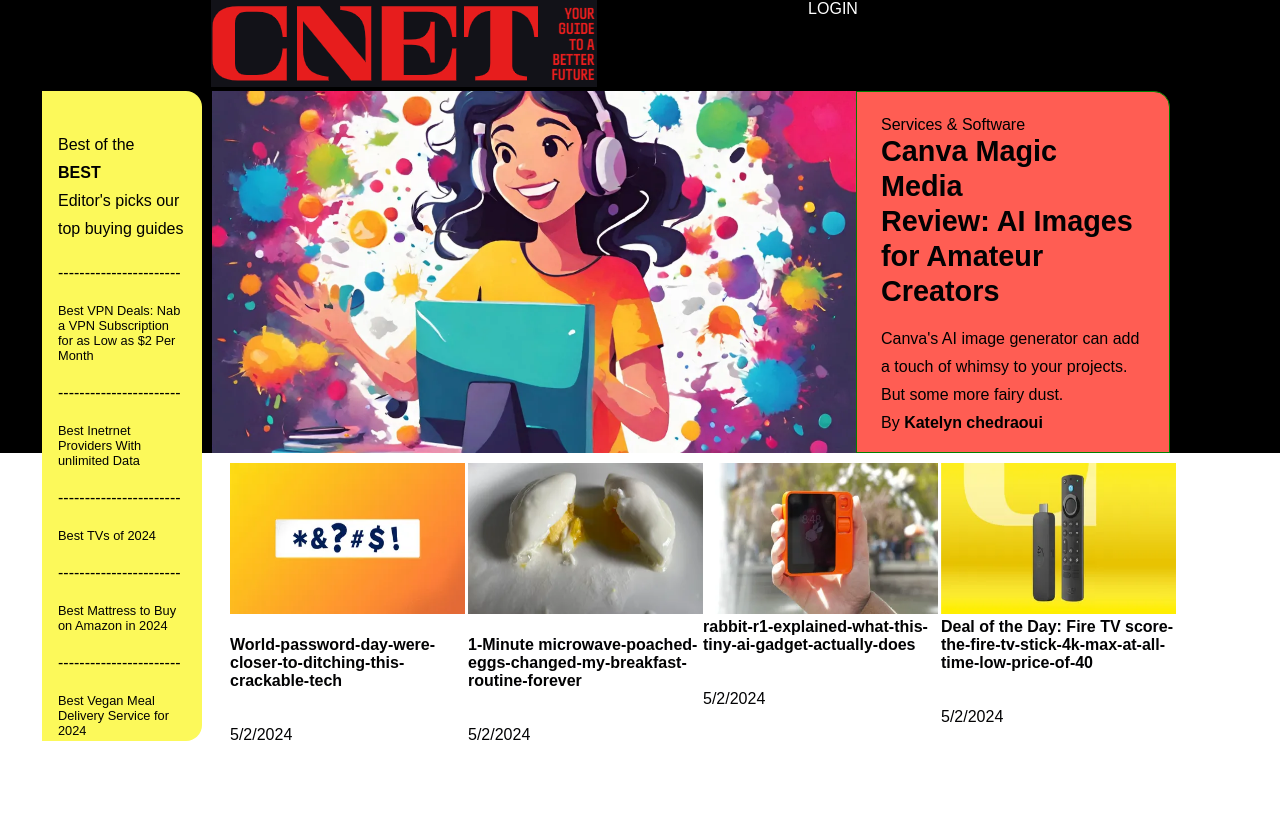
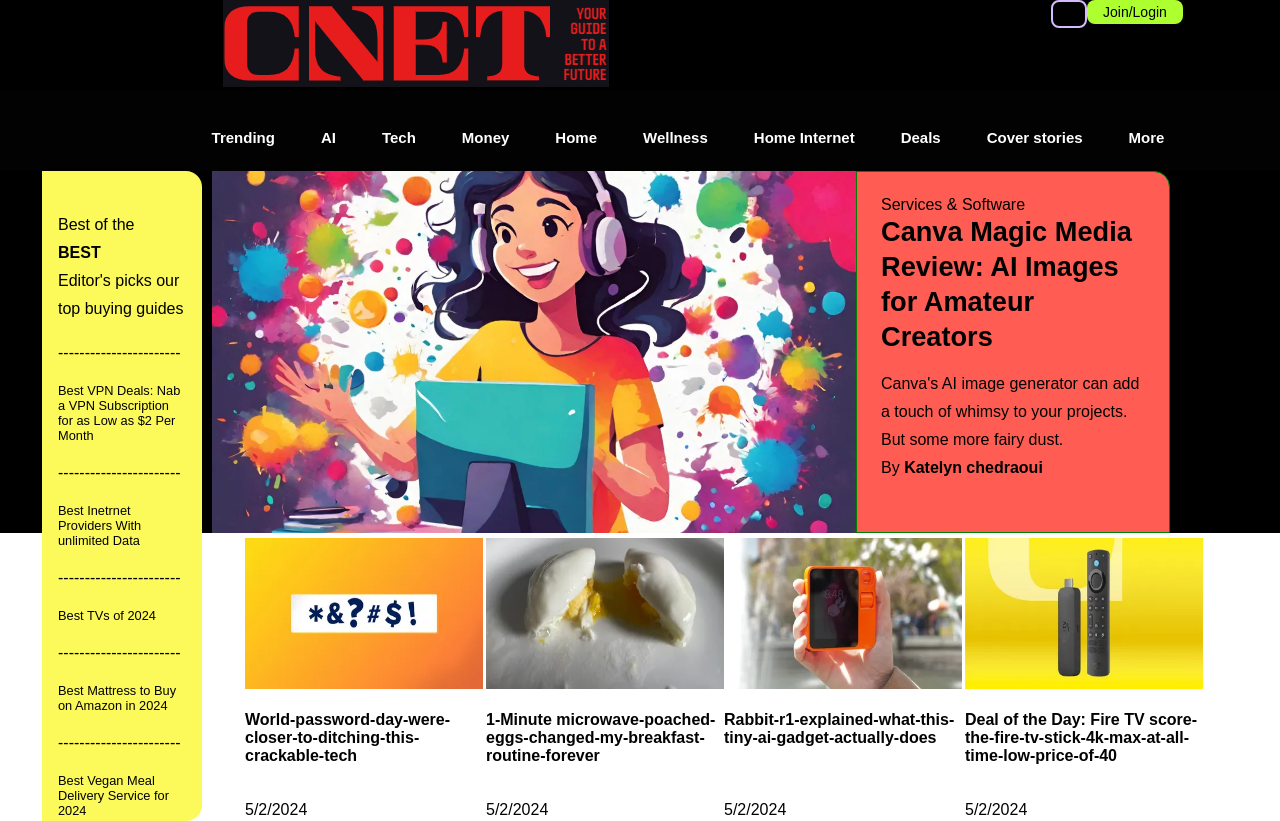
Before and after one commit to diallochir/cnetReplicate, a plain HTML site: page index.html in a window 1280 px wide. Shown: the top 821 px of the page. Before the commit the page ends 800 px from the top, so only its background shows below. Drawn offline with Linux system fonts and the light colour scheme.

Commit message:
Last commit changes

```diff
--- a/css/style.css
+++ b/css/style.css
@@ -15,15 +15,80 @@ body {
 header {
     display: flex;
     flex-direction: row;
-    justify-content: space-evenly;
     background-color: black;
 }
 
+#Logo{
+    position: relative;
+    left: 223px;
 
-.login {
+}
+
+[class*=o-cnetButton]:not(.o-cnetButton-icon) {
+    transition: all 300ms cubic-bezier(0.45, 0, 0.4, 1);
+    position: relative;
+    left: 665px;
+}
+
+.o-cnetButton-secondary {
+    color: #7a2af5;
+    background-color: rgba(247, 238, 238, 0);
+    border: .125rem solid #d5baff;
+    fill: #7a2af5;
+}
+.o-cnetButton-small-iconOnly {
+    width: 2rem;
+    padding: 0;
+}
+.o-cnetButton-small {
+    font-weight: 200;
+    font-size: 14px;
+    line-height: 20px;
+    padding: .75rem 1rem;
+    border-radius: .5rem;
+    height: 1rem;
+    display: flex;
+    justify-content: center;
+    align-items: center;
+}
+
+button, [type=button], [type=submit] {
+    background: greenyellow;
+    border: 0;
+    color: black;
+    font-family: monumentgrotesk, sans-serif;
+    font-size: 1.25rem;
+    font-weight: 200;
+    height: 1.5rem;
+    text-transform: none;
+}
+
+ul {
+
+    font-weight: 720;
+    font-size: 15px;
+    align-items: center;
+    cursor: pointer;
     color: white;
-    font-size: medium;
-    font-family: sans-serif;
+    position: relative;
+    scrollbar-width: none;
+    display: grid;
+    height: 50px;
+    overflow: visible;
+    grid-auto-flow: column;
+    list-style-type: none;
+    justify-content: center;
+    left: 28px;
+}
+
+.menu a {
+    display: flex;
+    color: white;
+    margin: 23px;
+}
+
+.menu {
+    background-color: #020203;
 }
 
 main {
@@ -31,7 +96,6 @@ main {
     height: 362px;
     display: flex;
     justify-content: center;
-
 }
 
 .sec-main {
@@ -83,7 +147,7 @@ height: 362px;
     overflow: hidden;
     cursor: pointer;
     min-height: 0;
-    font-size: 1.8rem;
+    font-size: 1.7rem;
     line-height: 35px;
     padding-right: 1rem;
     font-weight: 700;
@@ -113,12 +177,14 @@ p {
 .barre-menu {
     display: flex;
     flex-direction: row;
-    margin-top: 10px;
+    margin-top: 5px;
     vertical-align: middle;
     border: 0;
     width: 1270px;
     height: 250px;
-    margin-left: 230px;
+    position: relative;
+    bottom: 500;
+    left: 245px;
 }
 *, *::before, *::after {
     box-sizing: border-box;
--- a/index.html
+++ b/index.html
@@ -11,9 +11,34 @@
         <section>
             <img id="Logo" src="img/CNET.png">
         </section>
-        <section class="login"> LOGIN </section>
-        <section class="menu"></section>
+        <button id="searchWidgetTrigger" aria-label="Search" class="o-cnetButton-small o-cnetButton-small-iconOnly o-cnetButton-secondary o-cnetButton-secondary-darkBg">
+            <svg aria-hidden="true" class="c-globalSvgIcon o-cnetButton-icon c-siteHeaderMasthead_searchIcon">
+            <!---->
+            <use xlink:href="#hero-magnifying-glass"></use>
+            </svg>
+        </button>
+        <div class="c-siteHeaderLogin c-siteHeaderMasthead_userNav"><button class="o-cnetButton-small o-cnetButton-primary o-cnetButton-primary-darkBg">
+                Join/Login
+            </button>
+            <!---->
+            <!---->
+        </div>
     </header>
+        <section class="menu">
+            <ul>
+                <li><a href="https://www.cnet.com/#">Trending</a></li>
+                <li><a href="https://www.cnet.com/ai-atlas/">AI</a></li>
+                <li><a href="https://www.cnet.com/tech/">Tech</a></li>
+                <li><a href="https://www.cnet.com/personal-finance/">Money</a></li>
+                <li><a href="https://www.cnet.com/home/">Home</a></li>
+                <li><a href="https://www.cnet.com/health/">Wellness</a></li>
+                <li><a href="https://www.cnet.com/home/internet/">Home Internet</a></li>
+                <li><a href="https://www.cnet.com/deals/">Deals</a></li>
+                <li><a href="https://www.cnet.com/feature/cover-stories">Cover stories</a></li>
+                <li><a href="https://www.cnet.com/#">More</a></li>
+            </ul>
+        </section>
+
     <main>
         <section class="sec-main">
             <section class="menu-yellow">
@@ -52,7 +77,7 @@
 
     <footer class="barre-menu">
         <section class="sec1">
-            <img src="img/password-frustration-image-1600x900.webp" style="width: 235px;
+            <img src="img/password-frustration-image-1600x900.webp" style="width: 238px;
             height: 151px";>
             <br>
             <br>
@@ -66,7 +91,7 @@
         </section>
 
         <section class="sec2">
-            <img src="img/img-4553.webp" style="width: 235px;
+            <img src="img/img-4553.webp" style="width: 238px;
             height: 151px";>
             <br>
             <br>
@@ -80,11 +105,13 @@
         </section>
 
         <section class="sec3">
-            <img src="img/240430-yt-rabbit-r1-review-v05.webp" style="width: 235px;
+            <img src="img/240430-yt-rabbit-r1-review-v05.webp" style="width: 238px;
             height: 151px";>
-
+                <br>
+                <br>
             <a href="https://www.cnet.com/tech/mobile/rabbit-r1-explained-what-this-tiny-ai-gadget-actually-does/">
-                <b>rabbit-r1-explained-what-this-tiny-ai-gadget-actually-does</b>
+                <b>Rabbit-r1-explained-what-this-tiny-ai-gadget-actually-does</b>
+                <br>
                 <br>
                 <br>
                 <br>
@@ -93,8 +120,10 @@
         </section>
 
         <section class="sec4">
-            <img src="img/amazon-fire-tv-stick-4k-max-cnet.webp" style="width: 235px;
+            <img src="img/amazon-fire-tv-stick-4k-max-cnet.webp" style="width: 238px;
                 height: 151px";>
+                <br>
+                <br>
                 <a href="https://www.cnet.com/deals/score-the-fire-tv-stick-4k-max-at-all-time-low-price-of-40/">
                     <b>Deal of the Day: Fire TV score-the-fire-tv-stick-4k-max-at-all-time-low-price-of-40</b>
                     <br>
```
